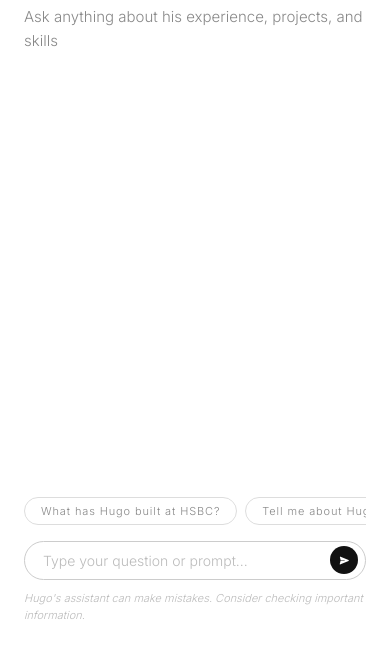
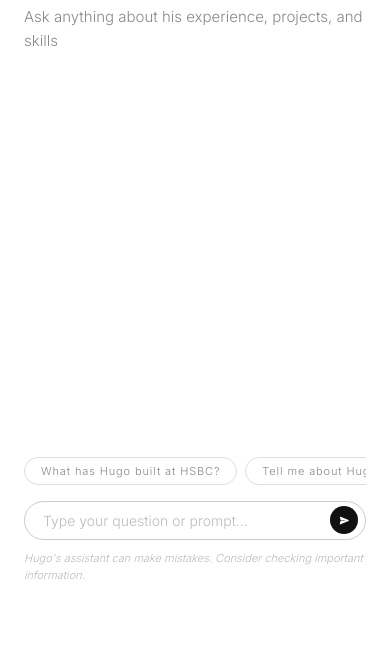
Before and after one commit to hugowph/my-ai-assistant, a website: page index.html in a window 390 px wide. Shown: the part 99-756 px from the top of the page. Drawn offline with nearby package versions, Linux system fonts and the light colour scheme.

Commit message:
Bottom section padding-bottom 160px on mobile

```diff
--- a/index.html
+++ b/index.html
@@ -317,7 +317,7 @@
 
       .bottom-section {
         margin-top: auto;
-        padding-bottom: 120px;
+        padding-bottom: 160px;
       }
 
       .heading {
```
